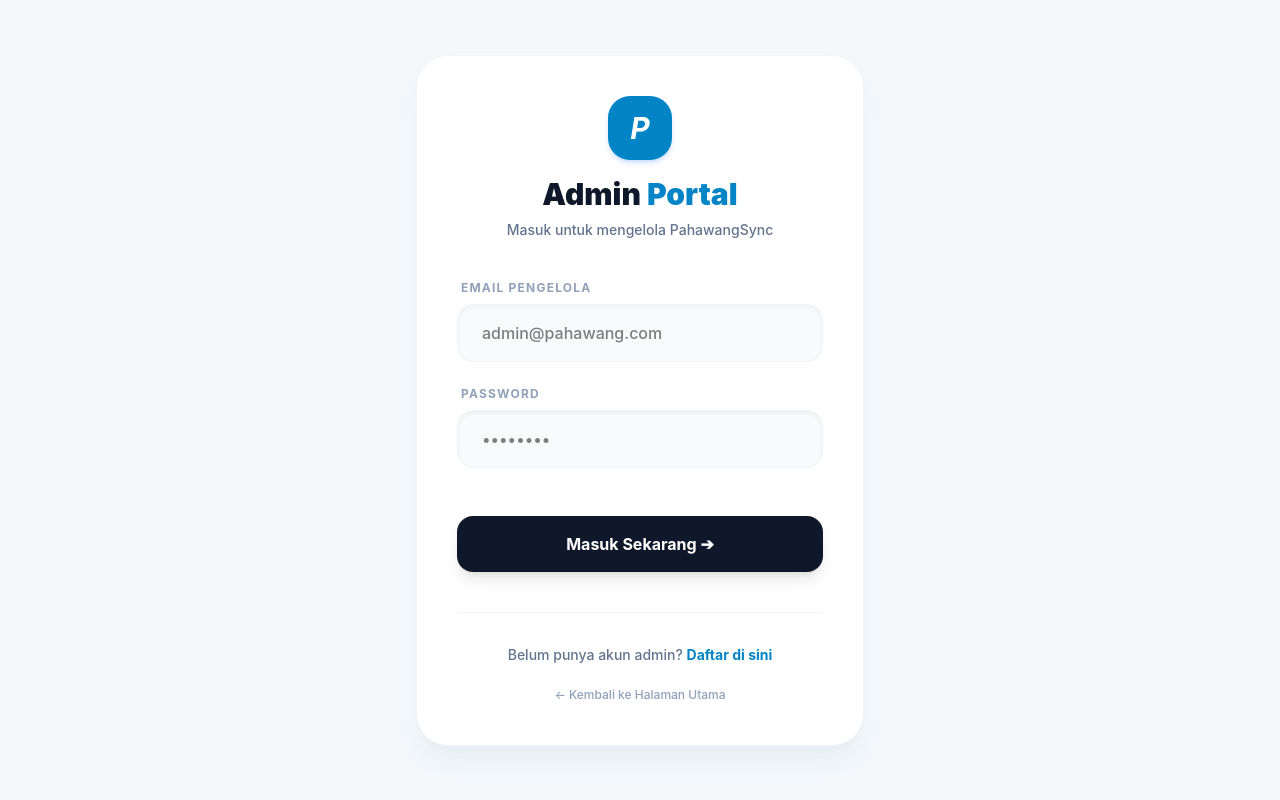
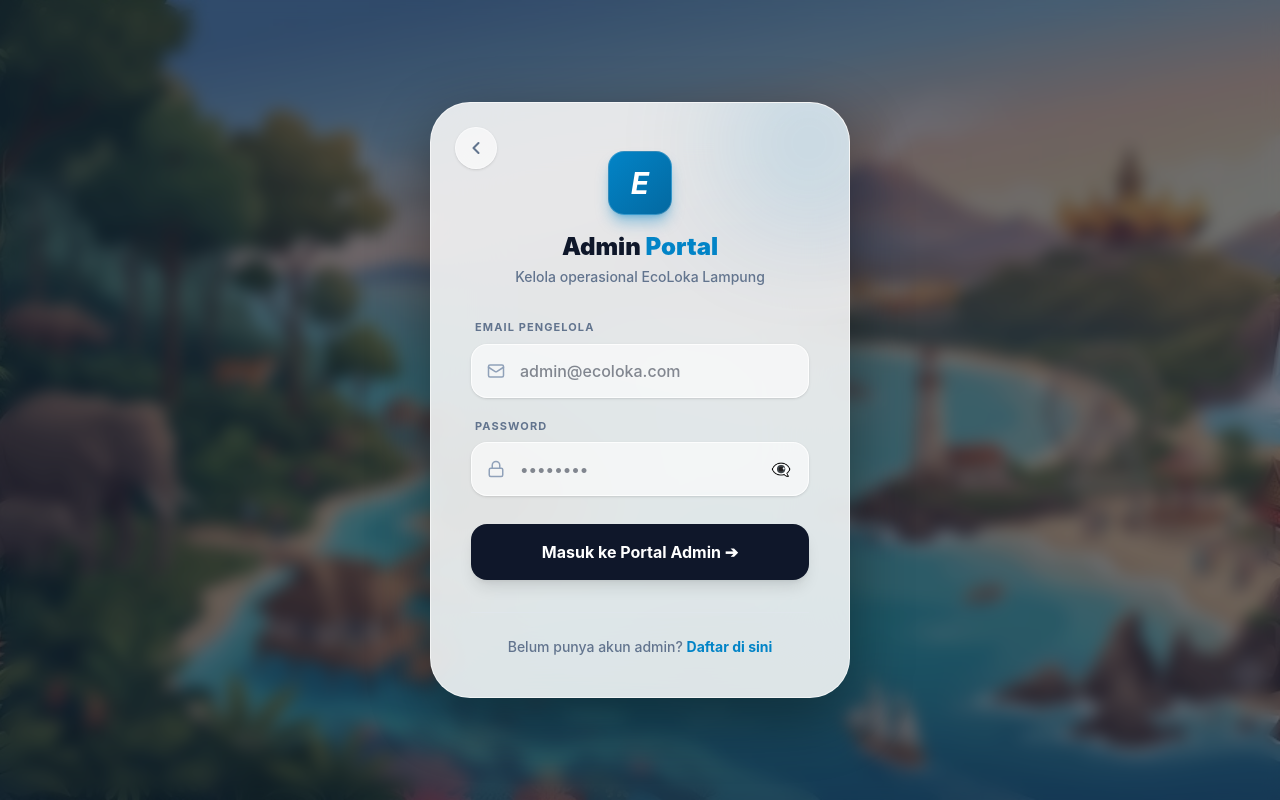
Before and after one commit to Yoollaaa/PahawangSync, a React app in the folder frontend/: page /admin in a window 1280 px wide. Built offline with nearby package versions, Linux system fonts and the light colour scheme; the HTML template or start-up script is replaced by a standard one.

Commit message:
perubahan ui

```diff
--- a/frontend/src/App.jsx
+++ b/frontend/src/App.jsx
@@ -10,6 +10,7 @@ import AdminLogin from './pages/AdminLogin';
 import AdminRegister from './pages/AdminRegister';
 import AdminDashboard from './pages/AdminDashboard';
 import ForgotPassword from './pages/ForgotPassword';
+import ResetPassword from './pages/ResetPassword';
 
 function App() {
   return (
@@ -21,6 +22,8 @@ function App() {
         <Route path="/forgot-password" element={<ForgotPassword />} />
         <Route path="/dashboard" element={<DashboardPage />} />
         <Route path="/checkout" element={<CheckoutPage />} />
+        <Route path="/reset-password/:token" element={<ResetPassword />} />
+
 
         <Route path="/admin" element={<AdminLogin />} />
         <Route path="/admin/register" element={<AdminRegister />} />
--- a/frontend/src/pages/AdminDashboard.jsx
+++ b/frontend/src/pages/AdminDashboard.jsx
@@ -2,6 +2,8 @@ import React, { useState, useEffect } from 'react';
 import axios from 'axios';
 import { useNavigate } from 'react-router-dom';
 import { Scanner } from '@yudiel/react-qr-scanner';
+import bgLanding from '../assets/landingpage.jpeg';
+
 
 const TOURISM_CATEGORIES = ['Hutan', 'Gunung', 'Laut', 'Satwa Liar', 'Theme Park'];
 
@@ -317,10 +319,10 @@ export default function AdminDashboard() {
     },
   ];
 
-  return (
+ return (
     <div
       className="min-h-screen text-slate-800 font-sans bg-cover bg-center bg-fixed"
-      style={{ backgroundImage: "url('https://images.unsplash.com/photo-1499793983690-e29da59ef1c2?q=80&w=2070&auto=format&fit=crop')" }}
+      style={{ backgroundImage: `url(${bgLanding})` }}
     >
       <div className="min-h-screen bg-slate-50/60 backdrop-blur-sm">
 
--- a/frontend/src/pages/AdminLogin.jsx
+++ b/frontend/src/pages/AdminLogin.jsx
@@ -1,14 +1,17 @@
 import React, { useState } from 'react';
 import { useNavigate, Link } from 'react-router-dom';
 import axios from 'axios';
-
+import bgLanding from '../assets/landingpage.jpeg';
 export default function AdminLogin() {
   const [email, setEmail] = useState('');
   const [password, setPassword] = useState('');
+  const [showPassword, setShowPassword] = useState(false);
+  const [isLoading, setIsLoading] = useState(false);
   const navigate = useNavigate();
 
   const handleLogin = async (e) => {
     e.preventDefault();
+    setIsLoading(true);
     try {
       const res = await axios.post('http://localhost:5000/api/admin/login', { email, password });
 
@@ -18,71 +21,99 @@ export default function AdminLogin() {
       alert("Login Admin Berhasil!");
       navigate('/dashboard-admin');
     } catch (err) {
+      setIsLoading(false);
       alert(err.response?.data?.error || "Login Gagal. Cek Email/Password.");
     }
   };
 
   return (
-    <div className="min-h-screen flex items-center justify-center bg-[#F4F8FB] font-sans px-4">
+    <div
+      className="min-h-screen flex items-center justify-center p-4 md:p-6 font-sans bg-cover bg-center relative"
+      style={{ backgroundImage: `url(${bgLanding})` }}
+    >
+      <div className="absolute inset-0 bg-[#0F172A]/60 backdrop-blur-sm z-0"></div>
 
-      <div className="w-full max-w-md p-6 md:p-10 bg-white rounded-3xl md:rounded-[32px] border border-slate-100 shadow-xl shadow-slate-200/50">
+      <div className="bg-white/85 backdrop-blur-2xl rounded-[32px] md:rounded-[40px] w-full max-w-[420px] p-8 md:p-10 shadow-[0_20px_60px_rgba(0,0,0,0.4)] border border-white/60 relative z-10 overflow-hidden">
 
-        <div className="text-center mb-8 md:mb-10">
-          <div className="w-14 h-14 md:w-16 md:h-16 bg-[#0284C7] rounded-[18px] md:rounded-[22px] flex items-center justify-center text-white font-bold text-2xl md:text-3xl italic mx-auto mb-4 shadow-md shadow-blue-500/20">
-            P
+        <div className="absolute -top-10 -right-10 w-40 h-40 bg-[#0284C7] rounded-full blur-[60px] opacity-20 pointer-events-none"></div>
+
+        <Link
+          to="/"
+          className="absolute top-6 left-6 text-slate-500 hover:text-[#0284C7] bg-white/60 p-2.5 rounded-full transition-all hover:bg-white hover:scale-110 shadow-sm border border-white/50 z-20"
+        >
+          <svg xmlns="http://www.w3.org/2000/svg" width="20" height="20" viewBox="0 0 24 24" fill="none" stroke="currentColor" strokeWidth="2.5" strokeLinecap="round" strokeLinejoin="round">
+            <path d="m15 18-6-6 6-6"/>
+          </svg>
+        </Link>
+
+        <div className="text-center mb-8 mt-2 relative z-10">
+         <div className="w-16 h-16 rounded-2xl flex items-center justify-center font-bold text-3xl italic bg-gradient-to-br from-[#0284C7] to-[#0369A1] text-white shadow-lg shadow-[#0284C7]/40 mb-4 border border-white/20 mx-auto">
+            E
           </div>
-          <h2 className="text-2xl md:text-3xl font-black text-[#0F172A]">
+          <h2 className="text-2xl font-black text-[#0F172A]">
             Admin <span className="text-[#0284C7]">Portal</span>
           </h2>
-          <p className="text-xs md:text-sm text-slate-500 font-medium mt-2">
-            Masuk untuk mengelola PahawangSync
+          <p className="text-xs md:text-sm text-slate-500 font-medium mt-1">
+            Kelola operasional EcoLoka Lampung
           </p>
         </div>
 
-        <form onSubmit={handleLogin} className="space-y-5 md:space-y-6">
+        <form onSubmit={handleLogin} className="space-y-5 relative z-10">
           <div>
-            <label className="block text-[10px] md:text-xs font-bold text-slate-400 uppercase tracking-widest mb-2 ml-1">
-              Email Pengelola
-            </label>
+            <label className="text-[11px] font-bold text-slate-500 uppercase tracking-widest block mb-2 ml-1">Email Pengelola</label>
+            <div className="relative flex items-center">
+              <div className="absolute left-4 text-slate-400">
+                <svg xmlns="http://www.w3.org/2000/svg" width="18" height="18" viewBox="0 0 24 24" fill="none" stroke="currentColor" strokeWidth="2" strokeLinecap="round" strokeLinejoin="round"><rect width="20" height="16" x="2" y="4" rx="2"/><path d="m22 7-8.97 5.7a1.94 1.94 0 0 1-2.06 0L2 7"/></svg>
+              </div>
               <input
                 type="email"
                 value={email}
                 onChange={(e) => setEmail(e.target.value)}
-              className="w-full px-5 py-3 md:px-6 md:py-4 rounded-xl md:rounded-2xl bg-slate-50 border border-slate-100 focus:border-[#0284C7] focus:bg-white transition-all outline-none text-sm md:text-base font-medium shadow-inner"
-              placeholder="admin@pahawang.com"
+                className="w-full bg-white/60 focus:bg-white border border-white/80 rounded-2xl py-3.5 pl-12 pr-4 text-sm md:text-base font-medium text-[#0F172A] outline-none focus:border-[#0284C7] focus:ring-4 focus:ring-[#0284C7]/10 transition-all shadow-sm"
+                placeholder="admin@ecoloka.com"
                 required
               />
             </div>
+          </div>
+
           <div>
-            <label className="block text-[10px] md:text-xs font-bold text-slate-400 uppercase tracking-widest mb-2 ml-1">
-              Password
-            </label>
+            <label className="text-[11px] font-bold text-slate-500 uppercase tracking-widest block mb-2 ml-1">Password</label>
+            <div className="relative flex items-center">
+              <div className="absolute left-4 text-slate-400">
+                <svg xmlns="http://www.w3.org/2000/svg" width="18" height="18" viewBox="0 0 24 24" fill="none" stroke="currentColor" strokeWidth="2" strokeLinecap="round" strokeLinejoin="round"><rect width="18" height="11" x="3" y="11" rx="2" ry="2"/><path d="M7 11V7a5 5 0 0 1 10 0v4"/></svg>
+              </div>
               <input
-              type="password"
+                type={showPassword ? "text" : "password"}
                 value={password}
                 onChange={(e) => setPassword(e.target.value)}
-              className="w-full px-5 py-3 md:px-6 md:py-4 rounded-xl md:rounded-2xl bg-slate-50 border border-slate-100 focus:border-[#0284C7] focus:bg-white transition-all outline-none text-sm md:text-base font-medium shadow-inner"
+                className="w-full bg-white/60 focus:bg-white border border-white/80 rounded-2xl py-3.5 pl-12 pr-12 text-sm md:text-base font-medium text-[#0F172A] outline-none focus:border-[#0284C7] focus:ring-4 focus:ring-[#0284C7]/10 transition-all shadow-sm"
                 placeholder="••••••••"
                 required
               />
+              <button
+                type="button"
+                onClick={() => setShowPassword(!showPassword)}
+                className="absolute right-3 p-1.5 text-slate-400 hover:text-[#0284C7] rounded-lg transition-colors"
+              >
+                {showPassword ? "👁️" : "👁️‍🗨️"}
+              </button>
+            </div>
           </div>
 
-          <button type="submit" className="w-full py-3.5 md:py-4 rounded-xl md:rounded-2xl bg-[#0F172A] text-white font-bold hover:bg-[#0284C7] transition-all shadow-lg hover:shadow-blue-500/20 active:scale-95 mt-6 text-sm md:text-base">
-            Masuk Sekarang ➔
+          <button
+            type="submit"
+            disabled={isLoading}
+            className="w-full py-4 mt-2 rounded-2xl bg-[#0F172A] text-white font-bold hover:bg-[#0284C7] transition-all shadow-lg active:scale-95 text-sm md:text-base"
+          >
+            {isLoading ? "Memproses..." : "Masuk ke Portal Admin ➔"}
           </button>
         </form>
 
-        <div className="mt-8 md:mt-10 text-center border-t border-slate-100 pt-6 md:pt-8">
-          <p className="text-xs md:text-sm text-slate-500 font-medium">
-            Belum punya akun admin? <Link to="/admin/register" className="text-[#0284C7] font-bold hover:underline">Daftar di sini</Link>
+        <div className="mt-8 pt-6 border-t border-slate-200/50 text-center relative z-10">
+          <p className="text-xs md:text-sm font-medium text-slate-500">
+            Belum punya akun admin? <Link to="/admin/register" className="text-[#0284C7] font-bold hover:underline transition-all">Daftar di sini</Link>
           </p>
-          <div className="mt-4">
-            <Link to="/" className="text-[10px] md:text-xs text-slate-400 hover:text-slate-600 font-medium">
-              ← Kembali ke Halaman Utama
-            </Link>
         </div>
-        </div>
-
       </div>
     </div>
   );
--- a/frontend/src/pages/AdminRegister.jsx
+++ b/frontend/src/pages/AdminRegister.jsx
@@ -1,9 +1,11 @@
 import React, { useState } from 'react';
 import { useNavigate, Link } from 'react-router-dom';
 import axios from 'axios';
+import bgLanding from '../assets/landingpage.jpeg';
 
 export default function AdminRegister() {
   const [formData, setFormData] = useState({ name: '', email: '', password: '', adminKey: '' });
+  const [showPassword, setShowPassword] = useState(false);
   const navigate = useNavigate();
 
   const handleRegister = async (e) => {
@@ -23,64 +25,81 @@ export default function AdminRegister() {
   };
 
   return (
-    <div className="min-h-screen flex items-center justify-center bg-[#F4F8FB] font-sans px-4 py-8">
+    <div
+      className="min-h-screen flex items-center justify-center p-4 md:p-6 font-sans bg-cover bg-center relative"
+      style={{ backgroundImage: `url(${bgLanding})` }}
+    >
+      <div className="absolute inset-0 bg-[#0F172A]/60 backdrop-blur-sm z-0"></div>
 
-      <div className="w-full max-w-md p-6 md:p-10 bg-white rounded-3xl md:rounded-[32px] border border-slate-100 shadow-xl shadow-slate-200/50">
+      <div className="bg-white/85 backdrop-blur-2xl rounded-[32px] md:rounded-[40px] w-full max-w-[420px] p-8 md:p-10 shadow-[0_20px_60px_rgba(0,0,0,0.4)] border border-white/60 relative z-10 overflow-hidden my-4">
 
-        <div className="text-center mb-8 md:mb-10">
-          <h2 className="text-2xl md:text-3xl font-black text-[#0F172A]">Daftar <span className="text-[#0284C7]">Admin</span></h2>
-          <p className="text-xs md:text-sm text-slate-500 font-medium mt-2">Daftarkan akun pengelola PahawangSync baru</p>
+        <div className="absolute -top-10 -right-10 w-40 h-40 bg-[#0284C7] rounded-full blur-[60px] opacity-20 pointer-events-none"></div>
+
+        <div className="text-center mb-8 relative z-10">
+          <div className="w-16 h-16 rounded-2xl flex items-center justify-center font-bold text-3xl italic bg-gradient-to-br from-[#0284C7] to-[#0369A1] text-white shadow-lg shadow-[#0284C7]/40 mb-4 border border-white/20 mx-auto">
+            E
+          </div>
+          <h2 className="text-2xl font-black text-[#0F172A]">Daftar <span className="text-[#0284C7]">Admin</span></h2>
+          <p className="text-xs md:text-sm text-slate-500 font-medium mt-1">Daftarkan pengelola sistem EcoLoka</p>
         </div>
 
-        <form onSubmit={handleRegister} className="space-y-4 md:space-y-5">
+        <form onSubmit={handleRegister} className="space-y-4 relative z-10">
           <div>
-            <label className="block text-[10px] md:text-xs font-bold text-slate-400 uppercase tracking-widest mb-2 ml-1">Nama Lengkap</label>
+            <label className="text-[11px] font-bold text-slate-500 uppercase tracking-widest block mb-2 ml-1">Nama Lengkap</label>
             <input
               type="text"
               onChange={(e) => setFormData({...formData, name: e.target.value})}
-              className="w-full px-5 py-3 md:px-6 md:py-4 rounded-xl md:rounded-2xl bg-slate-50 border border-slate-100 focus:border-[#0284C7] focus:bg-white transition-all outline-none text-sm md:text-base font-medium shadow-inner"
+              className="w-full bg-white/60 focus:bg-white border border-white/80 rounded-2xl py-3.5 px-4 text-sm font-medium text-[#0F172A] outline-none focus:border-[#0284C7] focus:ring-4 focus:ring-[#0284C7]/10 transition-all shadow-sm"
               placeholder="Jihan Pengelola"
               required
             />
           </div>
+
           <div>
-            <label className="block text-[10px] md:text-xs font-bold text-slate-400 uppercase tracking-widest mb-2 ml-1">Email</label>
+            <label className="text-[11px] font-bold text-slate-500 uppercase tracking-widest block mb-2 ml-1">Email</label>
             <input
               type="email"
               onChange={(e) => setFormData({...formData, email: e.target.value})}
-              className="w-full px-5 py-3 md:px-6 md:py-4 rounded-xl md:rounded-2xl bg-slate-50 border border-slate-100 focus:border-[#0284C7] focus:bg-white transition-all outline-none text-sm md:text-base font-medium shadow-inner"
+              className="w-full bg-white/60 focus:bg-white border border-white/80 rounded-2xl py-3.5 px-4 text-sm font-medium text-[#0F172A] outline-none focus:border-[#0284C7] focus:ring-4 focus:ring-[#0284C7]/10 transition-all shadow-sm"
               placeholder="admin@pahawang.com"
               required
             />
           </div>
+
           <div>
-            <label className="block text-[10px] md:text-xs font-bold text-slate-400 uppercase tracking-widest mb-2 ml-1">Password</label>
+            <label className="text-[11px] font-bold text-slate-500 uppercase tracking-widest block mb-2 ml-1">Password</label>
+            <div className="relative flex items-center">
+              <input
+                type={showPassword ? "text" : "password"}
+                onChange={(e) => setFormData({...formData, password: e.target.value})}
+                className="w-full bg-white/60 focus:bg-white border border-white/80 rounded-2xl py-3.5 px-4 pr-12 text-sm font-medium text-[#0F172A] outline-none focus:border-[#0284C7] focus:ring-4 focus:ring-[#0284C7]/10 transition-all shadow-sm"
+                placeholder="••••••••"
+                required
+              />
+              <button type="button" onClick={() => setShowPassword(!showPassword)} className="absolute right-3 text-slate-400 hover:text-[#0284C7]">
+                {showPassword ? "👁️" : "👁️‍🗨️"}
+              </button>
+            </div>
+          </div>
+
+          <div className="pt-2 border-t border-slate-200/50 mt-2">
+            <label className="text-[11px] font-bold text-orange-600 uppercase tracking-widest block mb-2 ml-1">Secret Admin Key 🔑</label>
             <input
               type="password"
-              onChange={(e) => setFormData({...formData, password: e.target.value})}
-              className="w-full px-5 py-3 md:px-6 md:py-4 rounded-xl md:rounded-2xl bg-slate-50 border border-slate-100 focus:border-[#0284C7] focus:bg-white transition-all outline-none text-sm md:text-base font-medium shadow-inner"
-              placeholder="••••••••"
-              required
-            />
-          </div>
-          <div className="pt-3 border-t border-slate-100 mt-5">
-            <label className="block text-[10px] md:text-xs font-bold text-orange-500 uppercase tracking-widest mb-2 ml-1">Secret Admin Key 🔑</label>
-            <input
-              type="text"
               onChange={(e) => setFormData({...formData, adminKey: e.target.value})}
-              className="w-full px-5 py-3 md:px-6 md:py-4 rounded-xl md:rounded-2xl bg-orange-50 border border-orange-200 focus:border-orange-500 outline-none text-sm md:text-base font-bold text-orange-600 shadow-inner"
+              className="w-full bg-orange-50/50 border border-orange-200 rounded-2xl py-3.5 px-4 text-sm font-bold text-orange-700 outline-none focus:border-orange-500 focus:ring-4 focus:ring-orange-500/10 transition-all shadow-sm"
               placeholder="Masukkan Kode Rahasia"
               required
             />
           </div>
 
-          <button type="submit" className="w-full py-3.5 md:py-4 rounded-xl md:rounded-2xl bg-[#0284C7] text-white font-bold hover:bg-[#0369A1] transition-all shadow-lg shadow-blue-500/20 active:scale-95 mt-6 text-sm md:text-base">
-            Daftar Admin Baru
+          <button type="submit" className="w-full py-4 mt-4 rounded-2xl bg-[#0F172A] text-white font-bold hover:bg-[#0284C7] transition-all shadow-lg active:scale-95 text-sm">
+            Daftar Admin Baru ➔
           </button>
         </form>
 
-        <div className="mt-8 md:mt-10 text-center border-t border-slate-100 pt-6 md:pt-8">
-          <p className="text-xs md:text-sm text-slate-500 font-medium">
+        <div className="mt-8 pt-6 border-t border-slate-200/50 text-center relative z-10">
+          <p className="text-xs md:text-sm font-medium text-slate-500">
             Sudah punya akun? <Link to="/admin" className="text-[#0284C7] font-bold hover:underline">Login di sini</Link>
           </p>
         </div>
--- a/frontend/src/pages/Dashboard.jsx
+++ b/frontend/src/pages/Dashboard.jsx
@@ -4,7 +4,7 @@ import axios from 'axios';
 import ProductCard from '../components/ProductCard';
 import { QRCodeSVG } from 'qrcode.react';
 
-import bgIkan from '../assets/pahawang.jpg';
+import bgIkan from '../assets/landingpage.jpeg';
 
 const IconCart = () => <svg width="24" height="24" viewBox="0 0 24 24" fill="none" stroke="currentColor" strokeWidth="2" strokeLinecap="round" strokeLinejoin="round"><path d="M6 2 3 6v14a2 2 0 0 0 2 2h14a2 2 0 0 0 2-2V6l-3-4Z"/><path d="M3 6h18"/><path d="M16 10a4 4 0 0 1-8 0"/></svg>;
 const IconTicket = () => <svg width="24" height="24" viewBox="0 0 24 24" fill="none" stroke="currentColor" strokeWidth="2" strokeLinecap="round" strokeLinejoin="round"><rect width="20" height="14" x="2" y="5" rx="2"/><path d="M2 12h20"/><path d="M6 9h.01"/><path d="M6 15h.01"/><path d="M18 9h.01"/><path d="M18 15h.01"/></svg>;
--- a/frontend/src/pages/ForgotPassword.jsx
+++ b/frontend/src/pages/ForgotPassword.jsx
@@ -1,6 +1,7 @@
 import React, { useState } from 'react';
 import { Link } from 'react-router-dom';
 import bgLanding from '../assets/landingpage.jpeg';
+import axios from 'axios';
 
 export default function ForgotPassword() {
   const [email, setEmail] = useState('');
--- /dev/null
+++ b/frontend/src/pages/ResetPassword.jsx
@@ -0,0 +1,126 @@
+import React, { useState } from 'react';
+import { useParams, useNavigate, Link } from 'react-router-dom';
+import axios from 'axios';
+import bgLanding from '../assets/landingpage.jpeg';
+
+export default function ResetPassword() {
+  const { token } = useParams();
+  const navigate = useNavigate();
+
+  const [password, setPassword] = useState('');
+  const [confirmPassword, setConfirmPassword] = useState('');
+  const [error, setError] = useState('');
+  const [message, setMessage] = useState('');
+  const [isLoading, setIsLoading] = useState(false);
+  const [showPassword, setShowPassword] = useState(false);
+
+  const handleSubmit = async (e) => {
+    e.preventDefault();
+    setError('');
+
+    if (!password || !confirmPassword) {
+      return setError('Mohon isi kedua kolom password.');
+    }
+    if (password !== confirmPassword) {
+      return setError('Password dan Konfirmasi tidak cocok.');
+    }
+    if (password.length < 6) {
+      return setError('Password minimal 6 karakter.');
+    }
+
+    setIsLoading(true);
+    try {
+      const response = await axios.post('http://localhost:5000/api/reset-password', {
+        token: token,
+        newPassword: password
+      });
+
+      setIsLoading(false);
+      setMessage(response.data.message);
+
+      setTimeout(() => {
+        navigate('/login');
+      }, 3000);
+
+    } catch (err) {
+      setIsLoading(false);
+      setError(err.response?.data?.message || 'Terjadi kesalahan pada server.');
+    }
+  };
+
+  return (
+    <div
+      className="min-h-screen flex items-center justify-center p-4 md:p-6 font-sans bg-cover bg-center relative"
+      style={{ backgroundImage: `url(${bgLanding})` }}
+    >
+      <div className="absolute inset-0 bg-[#0F172A]/50 backdrop-blur-sm z-0"></div>
+
+      <div className="bg-white/85 backdrop-blur-2xl rounded-[32px] md:rounded-[40px] w-full max-w-[420px] p-8 md:p-10 shadow-[0_20px_60px_rgba(0,0,0,0.4)] border border-white/60 relative z-10 overflow-hidden">
+
+        <div className="absolute -top-10 -right-10 w-40 h-40 bg-[#0284C7] rounded-full blur-[60px] opacity-20 pointer-events-none"></div>
+        <div className="absolute -bottom-10 -left-10 w-40 h-40 bg-[#0EA5E9] rounded-full blur-[60px] opacity-10 pointer-events-none"></div>
+
+        <div className="flex flex-col items-center justify-center mb-6 mt-2">
+          <div className="w-14 h-14 rounded-full flex items-center justify-center bg-green-50 text-green-600 shadow-inner mb-4 border border-green-100">
+            <svg xmlns="http://www.w3.org/2000/svg" width="28" height="28" viewBox="0 0 24 24" fill="none" stroke="currentColor" strokeWidth="2" strokeLinecap="round" strokeLinejoin="round"><rect width="18" height="11" x="3" y="11" rx="2" ry="2"/><path d="M7 11V7a5 5 0 0 1 10 0v4"/></svg>
+          </div>
+          <h2 className="text-2xl font-black tracking-tight text-[#0F172A] mb-2 text-center">
+            Buat Password Baru
+          </h2>
+          <p className="text-slate-500 text-sm font-medium text-center leading-relaxed">
+            Silakan masukkan password baru Anda. Pastikan password mudah diingat dan aman.
+          </p>
+        </div>
+
+        {error && (
+          <div className="bg-red-50/90 backdrop-blur-md border border-red-200 text-red-600 text-xs md:text-sm p-3 rounded-xl mb-5 font-bold text-center">
+            ⚠️ {error}
+          </div>
+        )}
+
+        {message && (
+          <div className="bg-green-50/90 backdrop-blur-md border border-green-200 text-green-700 text-sm p-4 rounded-xl mb-5 font-bold text-center">
+            ✅ {message} <br/><span className="text-xs font-medium mt-1 block text-green-600">Mengalihkan ke halaman Login...</span>
+          </div>
+        )}
+
+        {!message && (
+          <form onSubmit={handleSubmit} className="space-y-4 relative z-10">
+
+            <div>
+              <label className="text-[11px] font-bold text-slate-500 uppercase tracking-widest block mb-2 ml-1">Password Baru</label>
+              <div className="relative flex items-center">
+                <input
+                  type={showPassword ? "text" : "password"}
+                  value={password}
+                  onChange={(e) => setPassword(e.target.value)}
+                  className="w-full bg-white/60 focus:bg-white border border-white/80 rounded-2xl py-3.5 pl-4 pr-12 text-sm font-medium focus:outline-none focus:border-[#0284C7] focus:ring-4 focus:ring-[#0284C7]/10 transition-all shadow-sm"
+                  placeholder="Minimal 6 Karakter"
+                />
+                <button type="button" onClick={() => setShowPassword(!showPassword)} className="absolute right-3 p-1.5 text-slate-400 hover:text-[#0284C7] transition-colors">
+                  {showPassword ? "👁️" : "👁️‍🗨️"}
+                </button>
+              </div>
+            </div>
+
+            <div>
+              <label className="text-[11px] font-bold text-slate-500 uppercase tracking-widest block mb-2 ml-1">Konfirmasi Password</label>
+              <input
+                type={showPassword ? "text" : "password"}
+                value={confirmPassword}
+                onChange={(e) => setConfirmPassword(e.target.value)}
+                className="w-full bg-white/60 focus:bg-white border border-white/80 rounded-2xl py-3.5 px-4 text-sm font-medium focus:outline-none focus:border-[#0284C7] focus:ring-4 focus:ring-[#0284C7]/10 transition-all shadow-sm"
+                placeholder="Ketik ulang password baru"
+              />
+            </div>
+
+            <button disabled={isLoading} type="submit" className="w-full py-4 mt-2 rounded-2xl font-bold text-white text-sm transition-all bg-gradient-to-r from-[#0F172A] to-[#1E293B] hover:from-[#0284C7] hover:to-[#0369A1] shadow-lg shadow-slate-900/20 active:scale-95">
+              {isLoading ? 'Menyimpan...' : 'Simpan Password Baru'}
+            </button>
+          </form>
+        )}
+
+      </div>
+    </div>
+  );
+}
```
Also changed, not shown: frontend/src/pages/LoginPage.jsx (+0 -11 lines), 1 other file (tests, documents, lock files or other folders). Lines whose indentation alone changed are shown as unchanged.
